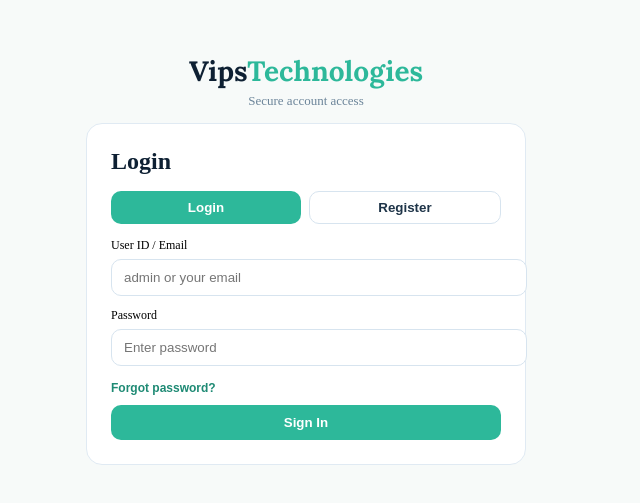
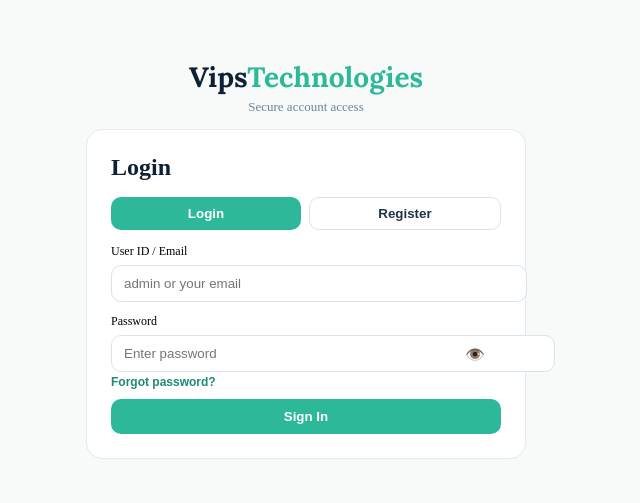
Before and after one commit to VishalR787/patient-friendly-info-web, a React (Vite) app in the folder frontend/: page /login in a window 1280 px wide. Shown: the part 169-672 px from the top of the page, without its empty margins (334-974 px from the left). Built offline with nearby package versions, Linux system fonts and the light colour scheme; no server answers.

Commit message:
Fix CORS for Vercel, add show/hide password

```diff
--- a/frontend/src/pages/Login.jsx
+++ b/frontend/src/pages/Login.jsx
@@ -17,6 +17,8 @@
   const [error, setError] = useState("");
 
   const [successMsg, setSuccessMsg] = useState("");
+
+  const [showPassword, setShowPassword] = useState(false);
 
   const [showForgot, setShowForgot] = useState(false);
   const [fpEmail, setFpEmail] = useState("");
@@ -152,14 +154,23 @@
           />
 
           <label style={labelStyle}>Password</label>
+          <div style={{ position: "relative" }}>
             <input
-            type="password"
+              type={showPassword ? "text" : "password"}
               value={password}
               onChange={(e) => setPassword(e.target.value)}
               placeholder="Enter password"
               autoComplete={mode === "login" ? "current-password" : "new-password"}
-            style={inputStyle}
+              style={{ ...inputStyle, marginBottom: 0, paddingRight: 40 }}
             />
+            <button
+              type="button"
+              onClick={() => setShowPassword(v => !v)}
+              style={{ position: "absolute", right: 10, top: "50%", transform: "translateY(-50%)", background: "none", border: "none", cursor: "pointer", fontSize: 16, color: "#6b8499" }}
+            >
+              {showPassword ? "🙈" : "👁️"}
+            </button>
+          </div>
 
           {mode === "login" && (
             <button
```
Also changed, not shown: 1 other file (tests, documents, lock files or other folders). Lines whose indentation alone changed are shown as unchanged.
